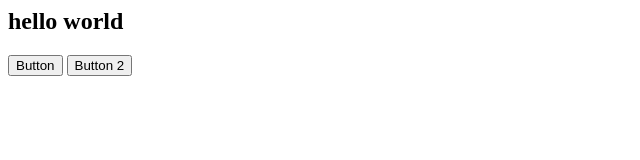
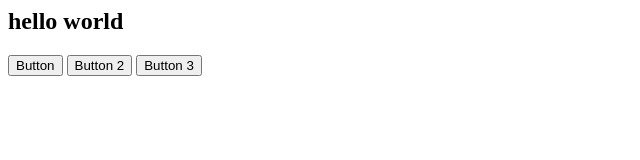
Before and after one commit to inflamesolutionsltd/git_test, a plain HTML site: page index.html in a window 1280 px wide. Shown: the whole page, without its empty margins (0-640 px from the left). Drawn offline with Linux system fonts and the light colour scheme.

Commit message:
feat:added another button

```diff
--- a/index.html
+++ b/index.html
@@ -10,6 +10,7 @@
             <h1>hello world</h1>
             <button>Button</button>
             <button>Button 2</button>
+            <button>Button 3</button>
         </nav>
     </header>
 </body>
```
